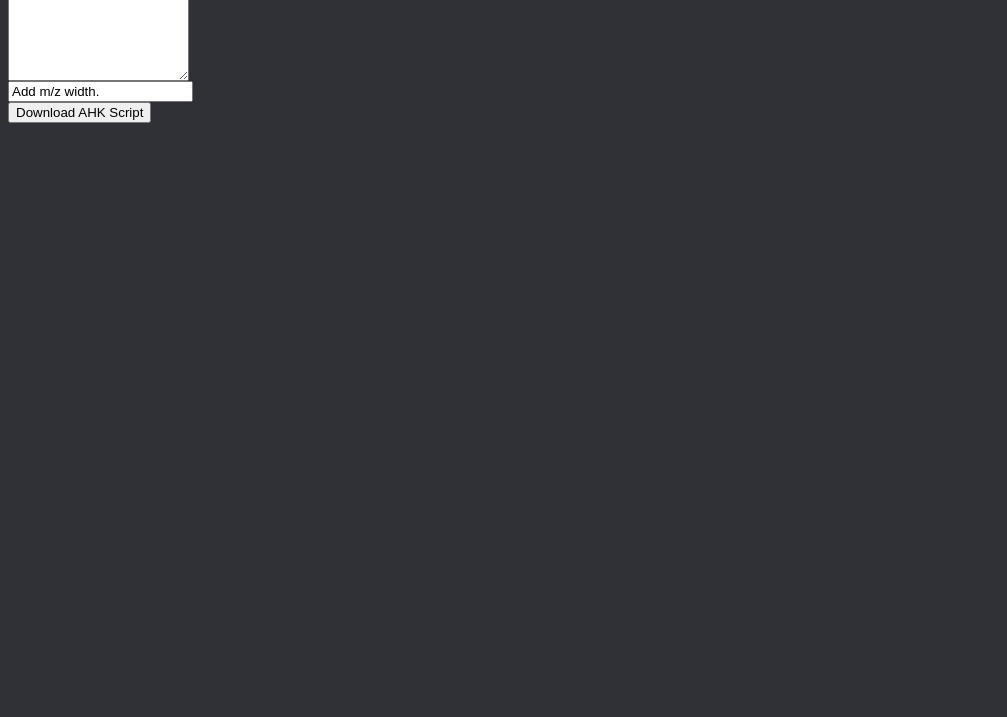
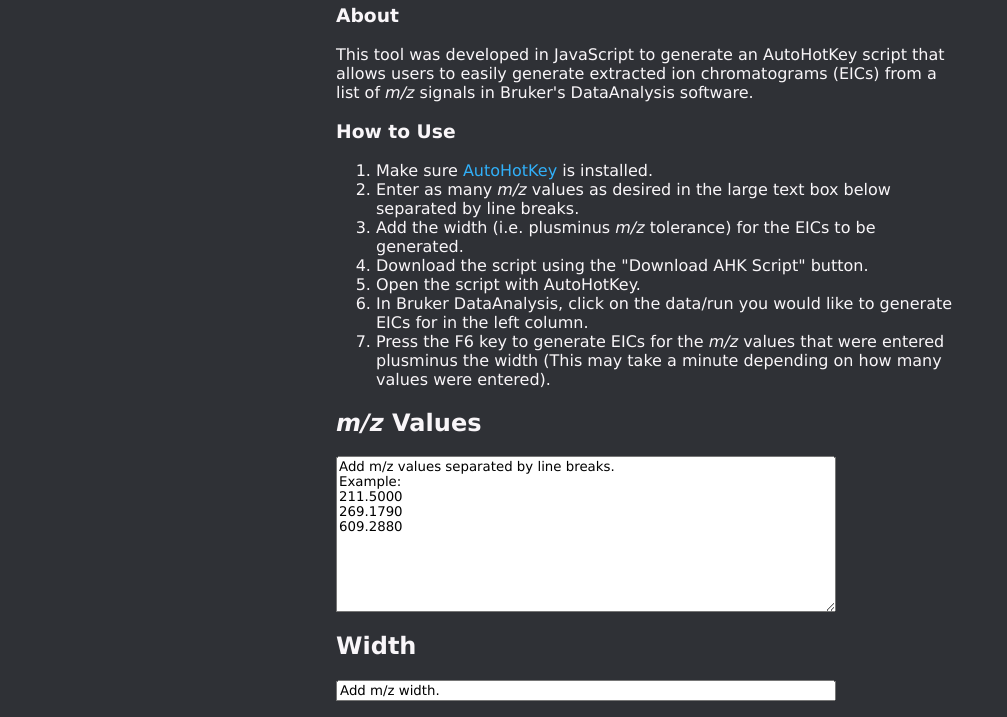
Before and after one commit to gtluu/gtluu.github.io, a plain HTML site: page get_eic_hotkey/index.html in a window 1280 px wide. Shown: the part 83-800 px from the top of the page, without its empty margins (0-1007 px from the left). Drawn offline with Linux system fonts and the light colour scheme.

Commit message:
add css styling to get_eic_hotkey

```diff
--- /dev/null
+++ b/css/get_eic_hotkey.css
@@ -0,0 +1,56 @@
+body {
+    font-family: "Lucida Sans Unicode";
+    background-color: rgb(47,49,54);
+    position: fixed;
+    top: 50%;
+    left: 50%;
+    transform: translate(-50%, -50%)
+}
+a {
+    color: rgb(49,176,249);
+    text-decoration: none;
+}
+h1 {
+    color: rgb(249,246,249);
+}
+h2 {
+    color: rgb(249,246,249);
+}
+h3 {
+    color: rgb(249,246,249);
+}
+p {
+    color: rgb(249,246,249);
+}
+li {
+    color: rgb(249,246,249);
+}
+textarea {
+    font-family: "Lucida Sans Unicode";
+    width: 500px;
+}
+input {
+    font-family: "Lucida Sans Unicode";
+    width: 500px;
+}
+footer {
+    position: fixed;
+    bottom: 5%;
+    left: 50%;
+    transform: translate(-50%, 0%)
+}
+footer nav ul {
+    font-size: 16pt;
+    color: rgb(249,246,249);
+    list-style-type: none;
+    margin: 0;
+    padding: 8px;
+}
+footer nav ul a {
+    display: block;
+    margin: 0;
+    padding-top: 2px;
+    padding-bottom: 2px;
+    padding-left: 10px;
+    padding-right: 10px
+}
--- a/get_eic_hotkey/index.html
+++ b/get_eic_hotkey/index.html
@@ -1,13 +1,40 @@
 <html>
 	<head>
 		<title>Get EIC AutoHotKey Script for Bruker DataAnalysis</title>
-        <link href="/css/index.css" type="text/css" rel="stylesheet"/>
+        <link href="/css/get_eic_hotkey.css" type="text/css" rel="stylesheet"/>
         <link href="/css/header.css" type="text/css" rel="stylesheet"/>
     </head>
 	<body>
-        <textarea id="mz" rows="10">Add m/z values separated by line breaks.</textarea>
+        <h1>Get EIC AutoHotKey Script for Bruker DataAnalysis</h1>
+        <h3>About</h3>
+        <p>This tool was developed in JavaScript to generate an AutoHotKey script that allows users to easily generate extracted ion chromatograms (EICs) from a list of <i>m/z</i> signals in Bruker's DataAnalysis software.</p>
+        <h3>How to Use</h3>
+        <ol>
+            <li>Make sure <a href="https://www.autohotkey.com/">AutoHotKey</a> is installed.</li>
+            <li>Enter as many <i>m/z</i> values as desired in the large text box below separated by line breaks.</li>
+            <li>Add the width (i.e. plusminus <i>m/z</i> tolerance) for the EICs to be generated.</li>
+            <li>Download the script using the "Download AHK Script" button.</li>
+            <li>Open the script with AutoHotKey.</li>
+            <li>In Bruker DataAnalysis, click on the data/run you would like to generate EICs for in the left column.</li>
+            <li>Press the F6 key to generate EICs for the <i>m/z</i> values that were entered plusminus the width (This may take a minute depending on how many values were entered).</li>
+        </ol>
+
+        <script>
+            function clearContents(element) {
+                element.value = "";
+            }
+        </script>
+
+        <h2><i>m/z</i> Values</h2>
+        <textarea id="mz" rows="10" onFocus="clearContents(this)">Add m/z values separated by line breaks.
+Example:
+211.5000
+269.1790
+609.2880</textarea>
         <br>
-        <input type="text" id="width" value="Add m/z width."/>
+        <h2>Width</h2>
+        <input type="text" id="width" value="Add m/z width." onFocus="clearContents(this)"/>
+        <br>
         <br>
         <input type="button" id="download" value="Download AHK Script"/>
 
```
